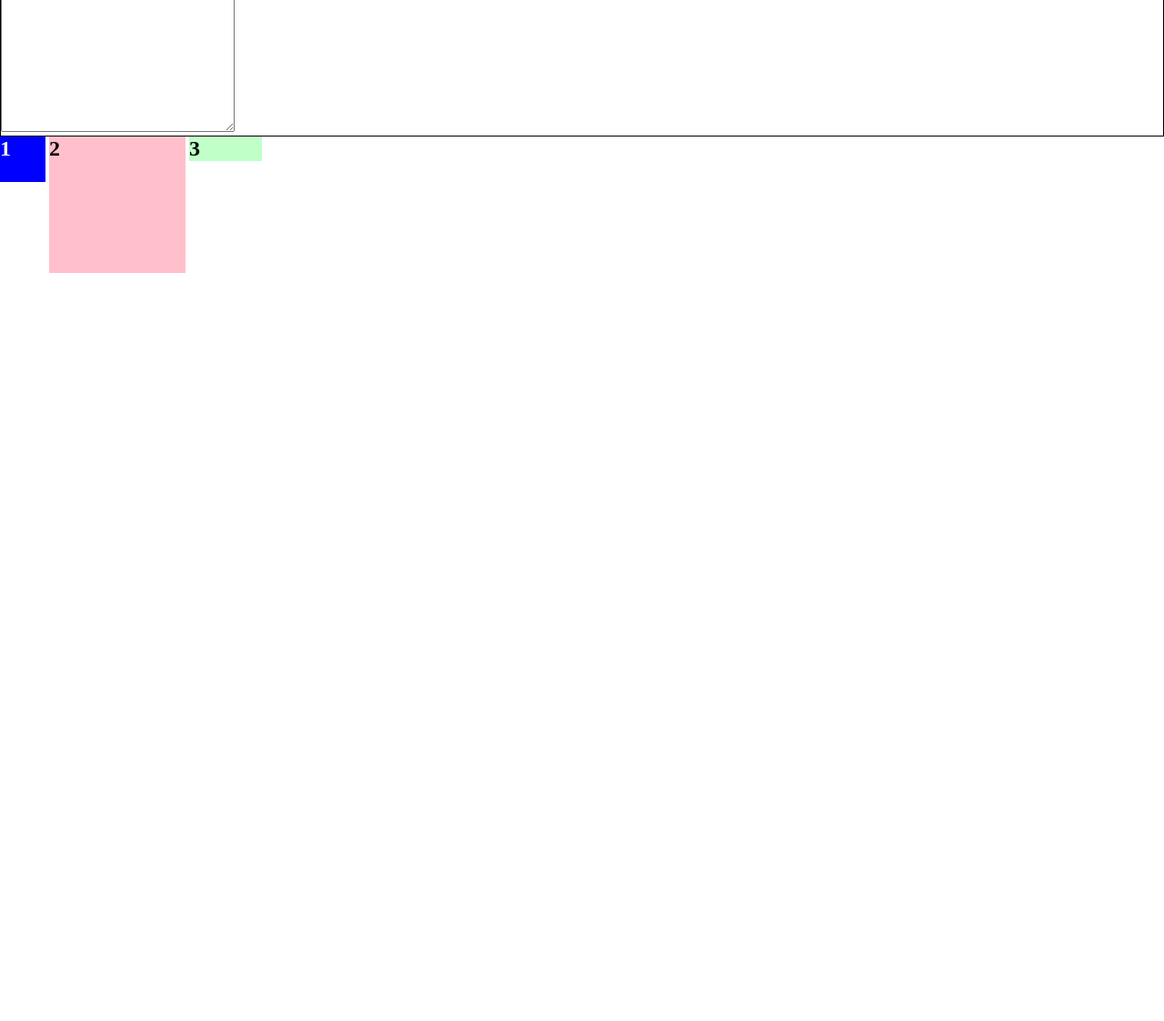
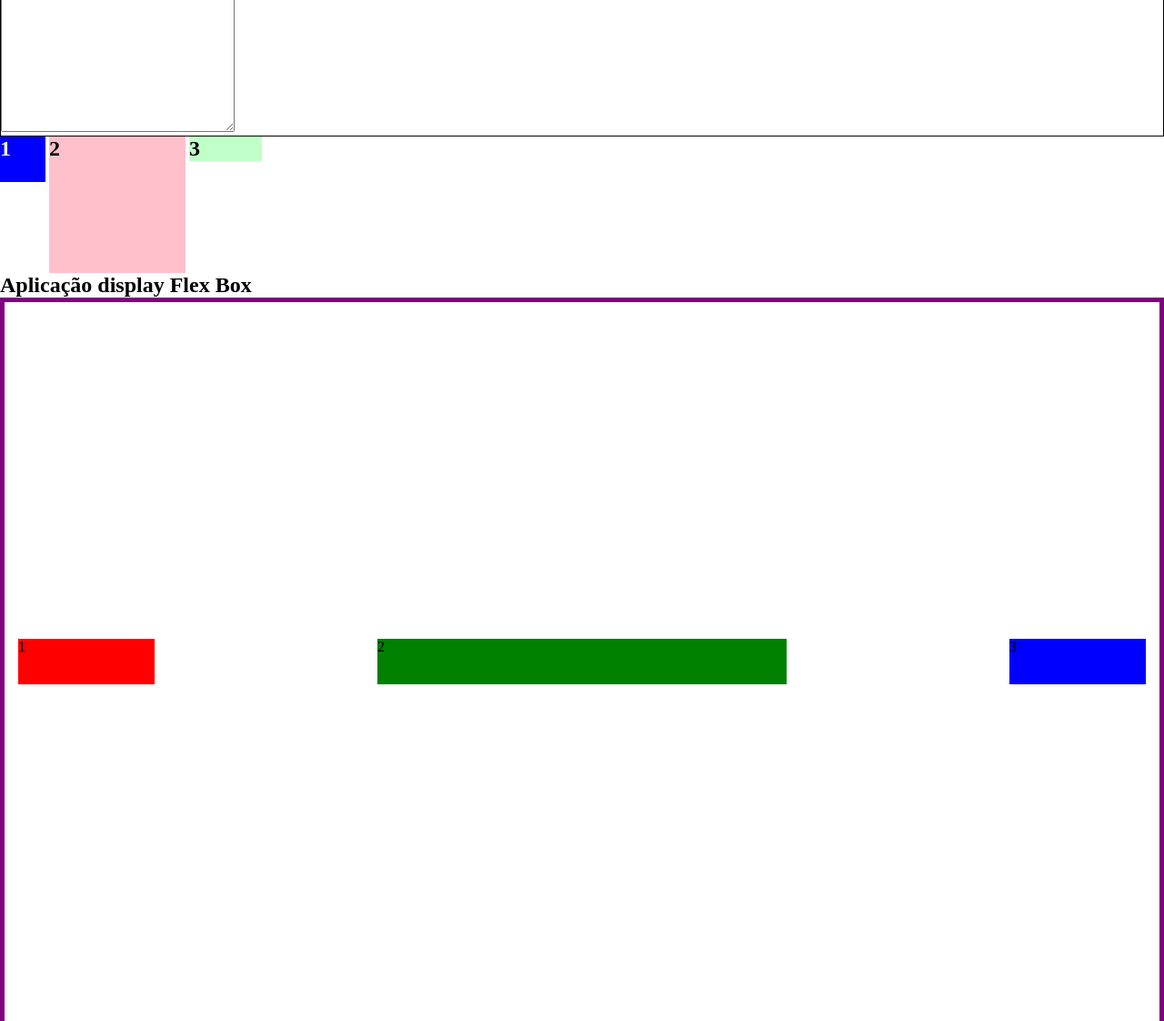
Before and after one commit to paulomtx/geracaoTechHTML, a plain HTML site: page index.html in a window 1280 px wide. Shown: the part 1226-2348 px from the top of the page at 91% size. Before the commit the page ends 1526 px from the top, so only its background shows below. Drawn offline with Linux system fonts and the light colour scheme.

Commit message:
displayflexexemplo

```diff
--- a/index.html
+++ b/index.html
@@ -190,7 +190,14 @@
     </div>
    </section>
 
-
+ <section>
+    <h2>Aplicação display Flex Box</h2>
+    <div class="container">
+        <div class="itemflex vermelho">1</div>
+        <div class="itemflex verde">2</div>
+        <div class="itemflex azul">3</div>
+    </div>
+ </section>
 
 
 
--- a/style.css
+++ b/style.css
@@ -40,9 +40,38 @@ nav a{
 
 header{
     border: 1px solid red;
+    border-radius: 10px;
     border-left: 20px solid red;
     background: lightblue;
     margin: 10px 25px 0px 30px;
     padding: 10px;
 
 }
+.container{
+    border: 5px solid purple;
+    padding: 15px;
+    display: flex ;
+    /*width: 500px;*/
+    height: 800px;
+    flex-direction: row;
+    justify-content: space-between; /*alinhamento eixo y center space between x*/
+    align-items: center;
+    flex-wrap: wrap;
+
+
+}
+.vermelho{
+     background-color: red;
+     width: 150px;
+     height: 50px;
+}
+.verde{
+    background-color: green;
+    width: 450px;
+    height: 50px;
+}
+.azul{
+    background-color: blue;
+    width: 150px;
+    height: 50px;
+}
```
